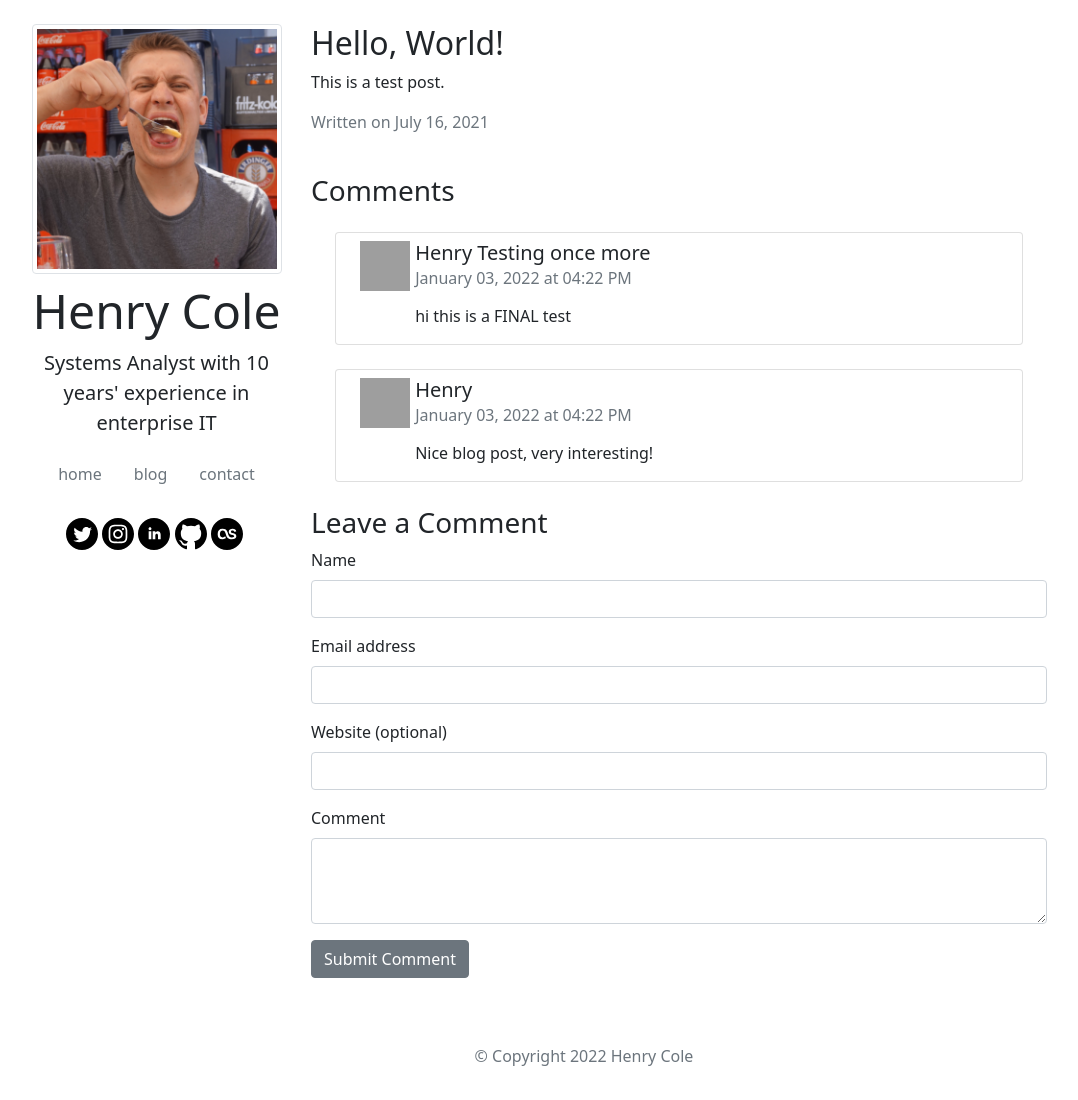
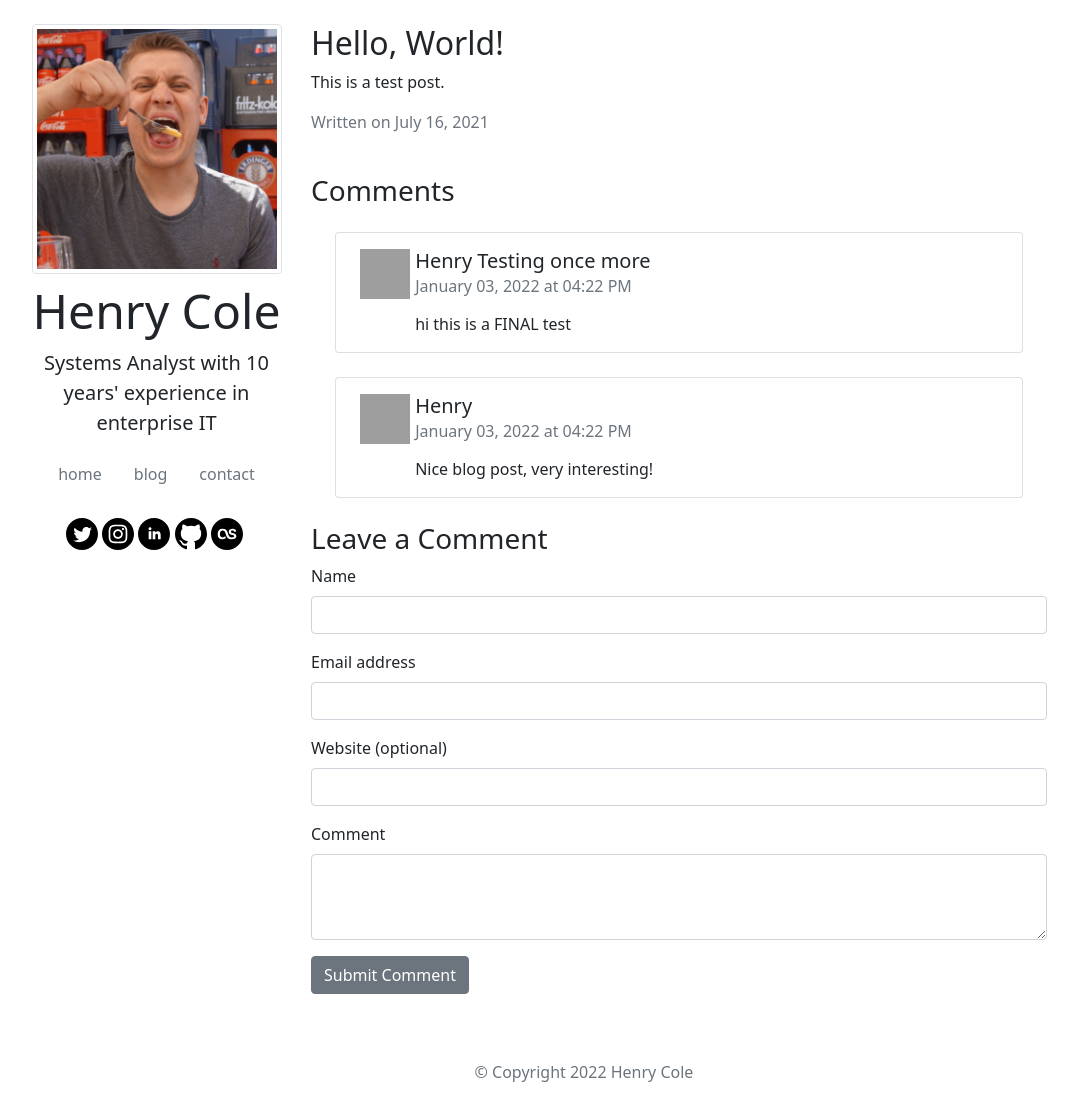
Before and after one commit to hcuk94/henry-personal-website, a Jekyll site: the page built from _posts/2021-07-16-Hello-World.md, in a window 1280 px wide and 1100 px high. Shown: the whole window, without its empty margins (56-1134 px from the left). Built offline with Jekyll 4.4.1, drawn with Linux system fonts in a browser that asks for light colours; grey boxes are pictures that could not be loaded.

Commit message:
comment top margin again...

```diff
--- a/_includes/comment.html
+++ b/_includes/comment.html
@@ -1,5 +1,5 @@
 <article id="comment{{ include.index }}" class="js-comment comment card m-4" itemprop="comment" itemscop itemtype="http://schema.org/Comment">
-    <div class="container mt-2">
+    <div class="container mt-3">
         <div class="row">
             <div class="col-2 col-md-1">
                 <div class="comment__avatar-wrapper">
```
